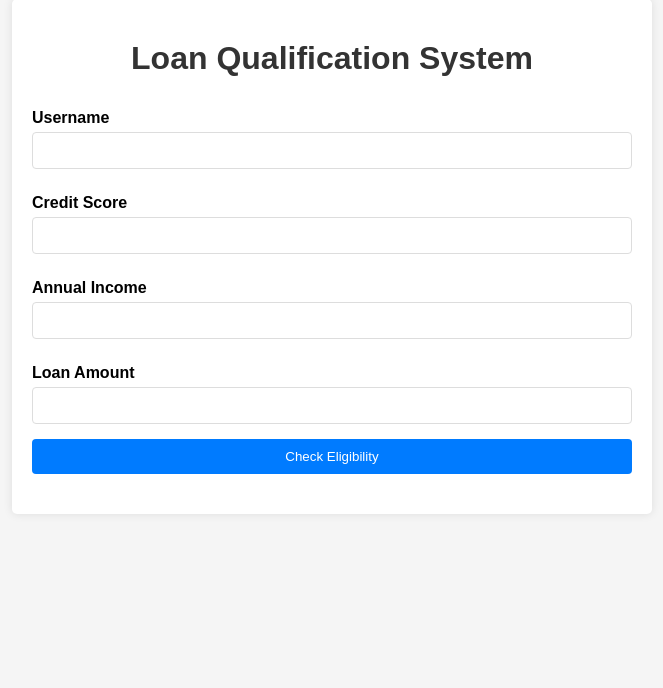
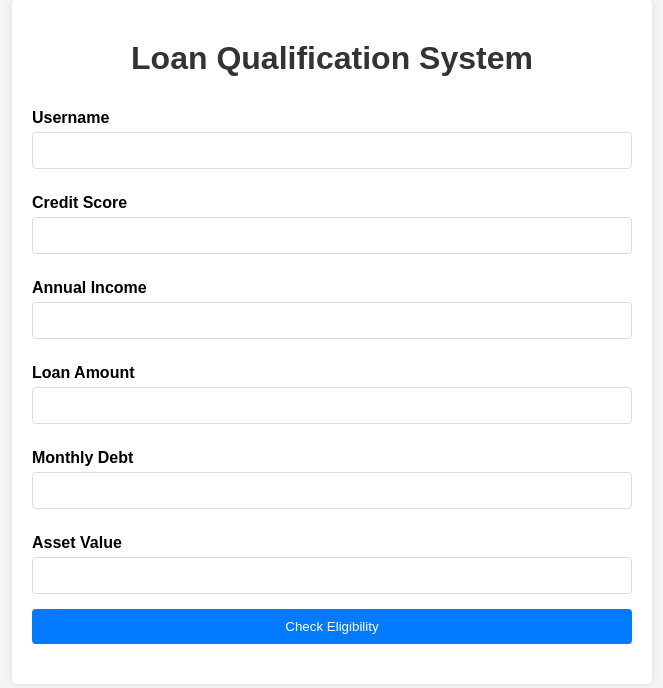
Before and after one commit to eugnes03/411-Final, a Flask app: page /index in a window 1280 px wide. Shown: the part 21-709 px from the top of the page, without its empty margins (308-971 px from the left). Run offline with Flask 3, Linux system fonts and the light colour scheme.

Commit message:
Extra logic for loan qualifications, once we integrate external API, we add that implementation instead of the dummy variables on the frontend.

```diff
--- a/app.py
+++ b/app.py
@@ -21,11 +21,34 @@ def check_eligibility():
     credit_score = int(data.get('creditScore', 0))
     annual_income = float(data.get('annualIncome', 0))
     loan_amount = float(data.get('loanAmount', 0))
+    monthly_debt = float(data.get('monthlyDebt', 0))
+    asset_value = float(data.get('assetValue', 0))
 
-    # Dummy logic for eligibility
-    qualified = credit_score > 650 and annual_income > loan_amount * 1.5
+    # Calculate debt-to-income ratio (DTI)
+    monthly_income = annual_income / 12
+    dti = (monthly_debt / monthly_income) * 100 if monthly_income > 0 else 100
 
-    return jsonify({'qualified': qualified})
+    # Calculate loan-to-value ratio (LTV)
+    ltv = (loan_amount / asset_value) * 100 if asset_value > 0 else 0
+
+    # Eligibility checks
+    qualified = (
+        credit_score >= 650 and
+        dti <= 40 and
+        ltv <= 80 and
+        annual_income >= loan_amount * 1.5
+    )
+
+    return jsonify({
+        'qualified': qualified,
+        'criteria': {
+            'creditScore': credit_score >= 650,
+            'dti': dti <= 40,
+            'ltv': ltv <= 80,
+            'incomeToLoanRatio': annual_income >= loan_amount * 1.5
+        }
+    })
+
 
 if __name__ == '__main__':
     app.run(debug=True)
--- a/templates/index.html
+++ b/templates/index.html
@@ -82,6 +82,12 @@
       <label for="loanAmount">Loan Amount</label>
       <input type="number" id="loanAmount" name="loanAmount" required>
 
+      <label for="monthlyDebt">Monthly Debt</label>
+      <input type="number" id="monthlyDebt" name="monthlyDebt" required>
+
+      <label for="assetValue">Asset Value</label>
+      <input type="number" id="assetValue" name="assetValue" required>
+
       <button type="submit">Check Eligibility</button>
     </form>
     <div class="message" id="message"></div>
@@ -94,13 +100,16 @@
       const creditScore = document.getElementById('creditScore').value;
       const annualIncome = document.getElementById('annualIncome').value;
       const loanAmount = document.getElementById('loanAmount').value;
+      const monthlyDebt = document.getElementById('monthlyDebt').value;
+      const assetValue = document.getElementById('assetValue').value;
+
 
       const response = await fetch('/check-eligibility', {
         method: 'POST',
         headers: {
           'Content-Type': 'application/json',
         },
-        body: JSON.stringify({ username, creditScore, annualIncome, loanAmount }),
+        body: JSON.stringify({ username, creditScore, annualIncome, loanAmount, monthlyDebt, assetValue }),
       });
 
       const result = await response.json();
```
